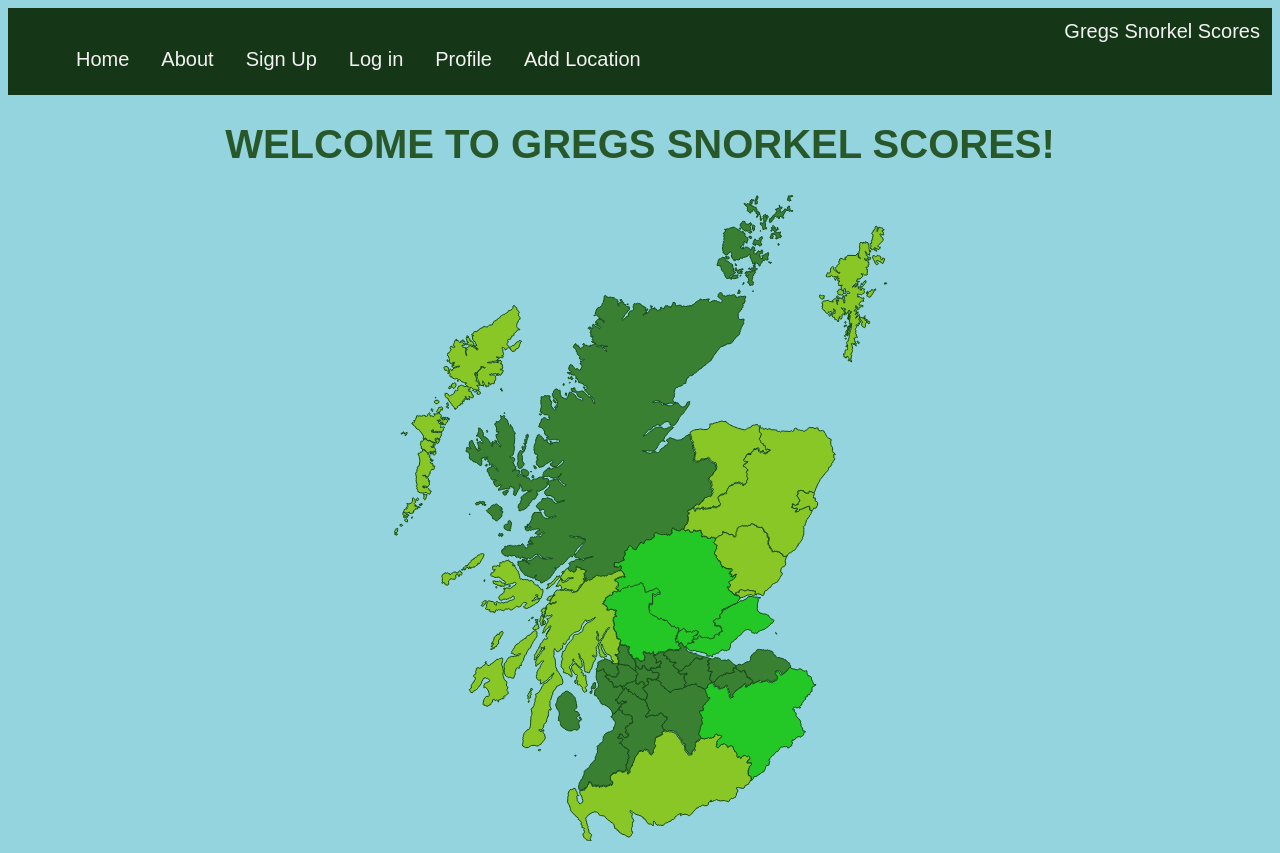
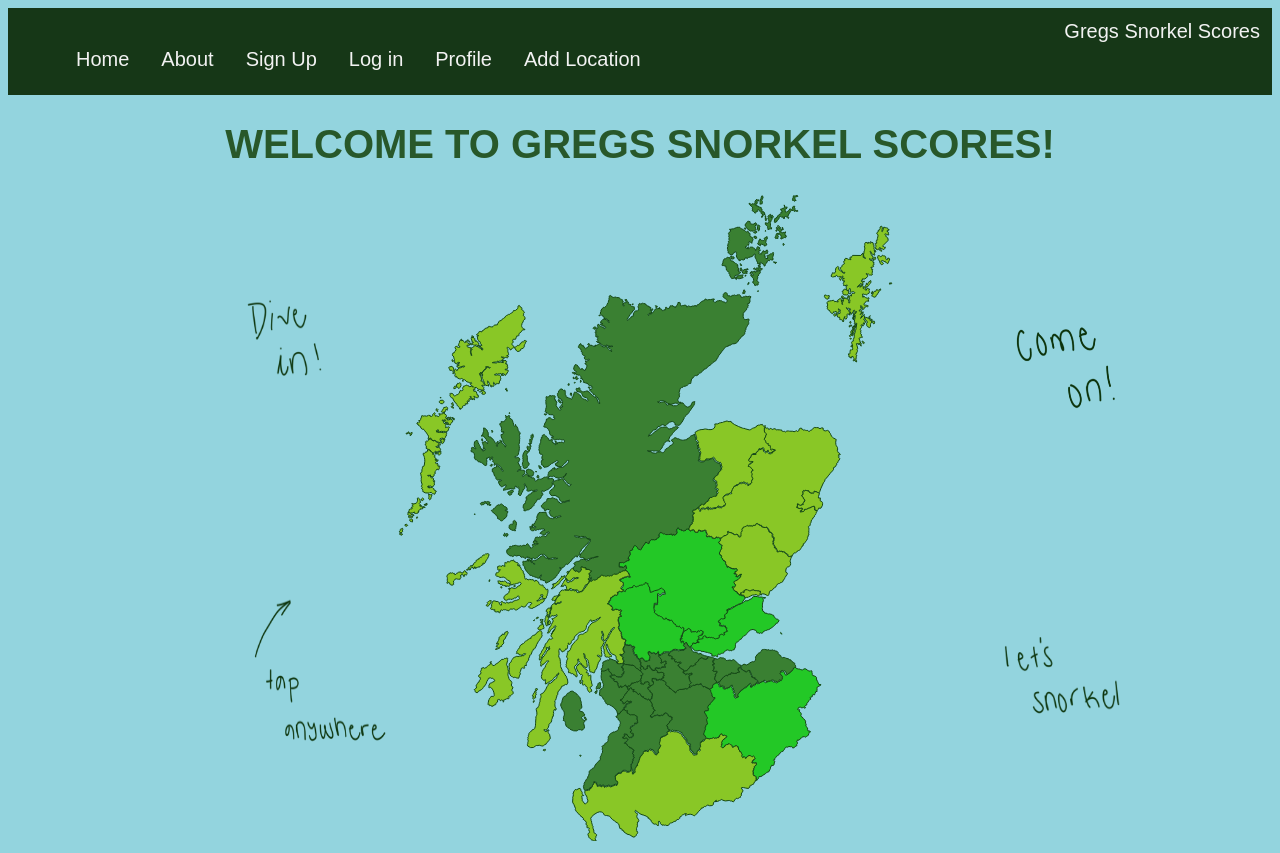
Before and after one commit to GregorJUofG/snorkel, a Django app: page / in a window 1280 px wide. Run offline with Django 3.2, Linux system fonts and the light colour scheme.

Commit message:
so much cool stuff

```diff
--- a/static/mapStyle.css
+++ b/static/mapStyle.css
@@ -49,8 +49,6 @@ ul {
     display: flex;
     align-items: center;
     justify-content: center;
-
-
 }
 
 .area20,
@@ -153,3 +151,25 @@ ul {
 .area32:hover {
     fill: #ece64a;
 }
+
+
+ul {
+    list-style-type: none;
+}
+
+#test2 {
+    padding-left: 100px;
+    padding-top: 10px;
+}
+
+.test {
+    position: relative;
+}
+
+.tap {
+    padding-top: 100px;
+}
+
+.dive {
+    padding-bottom: 100px;
+}
--- a/templates/gregssnorkelscores/home.html
+++ b/templates/gregssnorkelscores/home.html
@@ -13,7 +13,17 @@ Homepage
         <h1>WELCOME TO GREGS SNORKEL SCORES!</h1>
     </div>
 
+
+
     <div class="map">
+        <section class="test">
+            <ul id="test2">
+                <li class="dive"><img src="{% static 'images/divein.png' %}" alt="Dive in" width="100" height="100" />
+                </li>
+                <li class="tap"><img src="{% static 'images/tap.png' %}" alt="Tap in" width="160" height="160" />
+                </li>
+            </ul>
+        </section>
         <a href="{% url 'gregssnorkelscores:location' %}">
             <svg version="1.1" id="Layer_1" xmlns="http://www.w3.org/2000/svg"
                 xmlns:xlink="http://www.w3.org/1999/xlink" x="0px" y="0px" width="495px" height="647.9px"
@@ -1042,6 +1052,15 @@ Homepage
                 L81.9,197.3z"></path>
             </svg>
         </a>
+        <section class="test5">
+            <ul id="test2">
+                <li class="dive"><img src="{% static 'images/come.png' %}" alt="Come on" width="150" height="100" />
+                </li>
+                <li class="tap"><img src="{% static 'images/snorkel.png' %}" alt="Lets Snorkel" width="150"
+                        height="100" />
+                </li>
+            </ul>
+        </section>
     </div>
 </body>
 
```
Also changed, not shown: static/images/come.png (added), static/images/divein.png (added), static/images/snorkel.png (added), static/images/tap.png (added), 2 other files.
